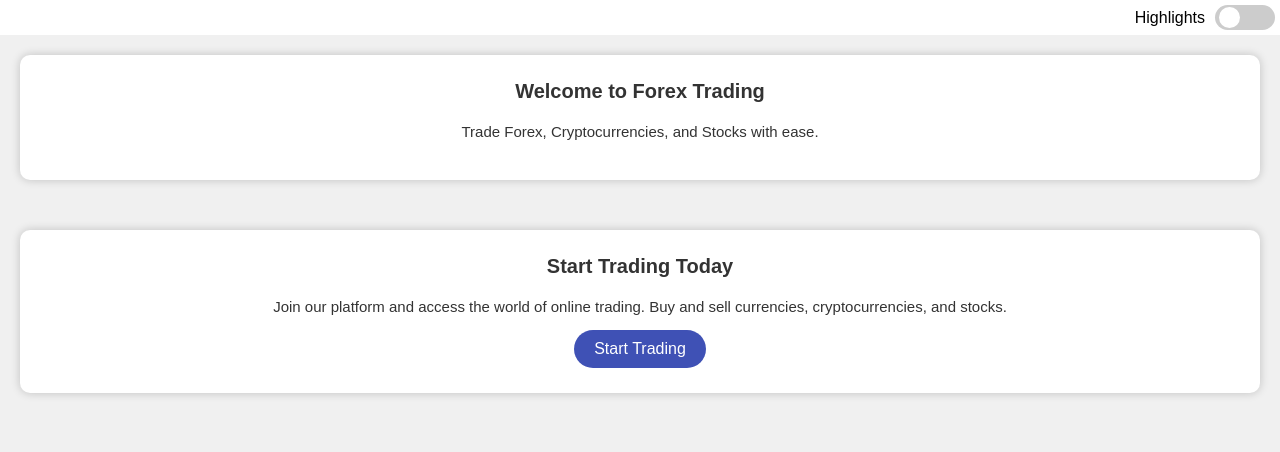
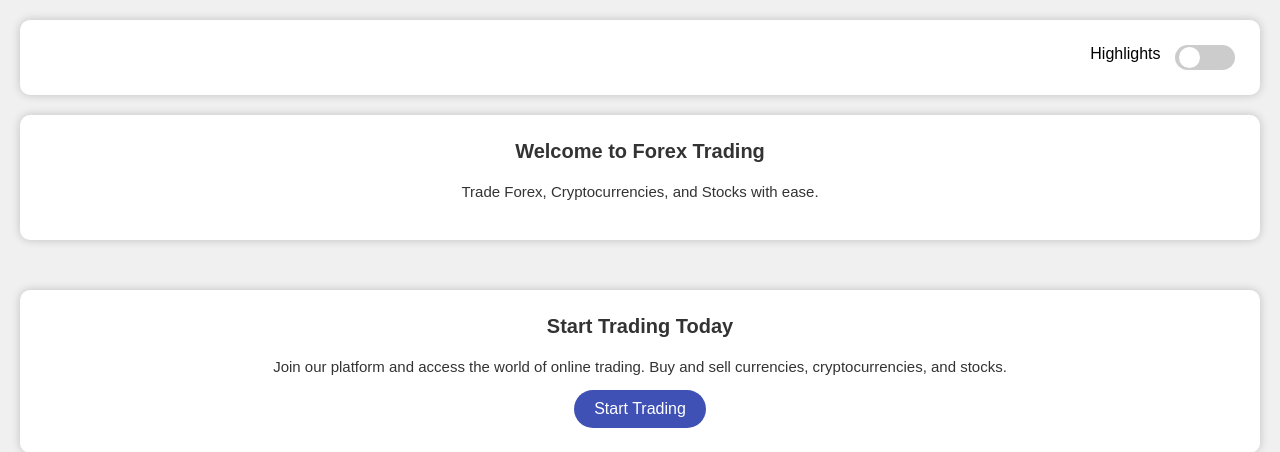
Before and after one commit to harbhajan21/COMP8347-Internet-Application-Distributed-System, a Django app: page / in a window 1280 px wide. Shown: the part 38-490 px from the top of the page. Run offline with Django 4.2, Linux system fonts and the light colour scheme.

Commit message:
toggle div update

```diff
--- a/myApp/static/myApp/style.css
+++ b/myApp/static/myApp/style.css
@@ -201,19 +201,44 @@ footer {
 
 /* Styles for the toggle switch */
 /* Container for the whole toggle switch, ensures the background is white and content is aligned */
-.toggle-container {
+/*.toggle-container {*/
+/*  display: flex;*/
+/*  align-items: center;*/
+/*  background-color: white;*/
+/*  padding: 25px;*/
+/*  border-radius: 10px;*/
+/*  justify-content: flex-end;*/
+/*  width: 100%;*/
+/*  margin-bottom: 20px;*/
+/*  box-shadow: 0 0 10px rgba(0, 0, 0, 0.2);*/
+/*}*/
+
+.toggle-highlights{
   display: flex;
-  align-items: center;
+    flex-direction: column;
+  align-items: flex-end;
   background-color: white;
-  padding: 5px; /* Adjust padding as necessary */
-  border-radius: 5px;
-  justify-content: flex-end; /* Aligns the toggle switch to the right */
-  width: 100%; /* Ensures the container fills the width */
+  padding: 25px;
+  border-radius: 10px;
+  justify-content: flex-end;
+  width: 100%;
+  margin-bottom: 20px;
+  box-shadow: 0 0 10px rgba(0, 0, 0, 0.2);
 }
 
-.toggle-highlights{
-    background-color: white;
+#content {
+    margin-top: 10px; /* Add some margin for separation */
+    width: 100%;
 }
+
+.toggle-container {
+    margin-left: auto; /* Push the toggle-container to the right side */
+}
+
+.toggle-label-text {
+    margin-right: 10px; /* Add some margin for spacing between label and switch */
+}
+
 /* Styles for the text label, placed next to the toggle */
 .toggle-label-text {
   margin-right: 10px; /* Adds some space between the text and the toggle */
--- a/templates/registration/homepage.html
+++ b/templates/registration/homepage.html
@@ -20,6 +20,9 @@
             </ul>
         </nav>
     </header>
+
+    <section class="main-content">
+
         <div class="toggle-highlights">
             <div class="toggle-container">
                 <span class="toggle-label-text">Highlights</span>
@@ -34,7 +37,6 @@
             </div>
         </div>
 
-    <section class="main-content">
         <div class="welcome-message">
             <h1>Welcome to Forex Trading</h1>
             <p>Trade Forex, Cryptocurrencies, and Stocks with ease.</p>
```
Lines whose indentation alone changed are shown as unchanged.
